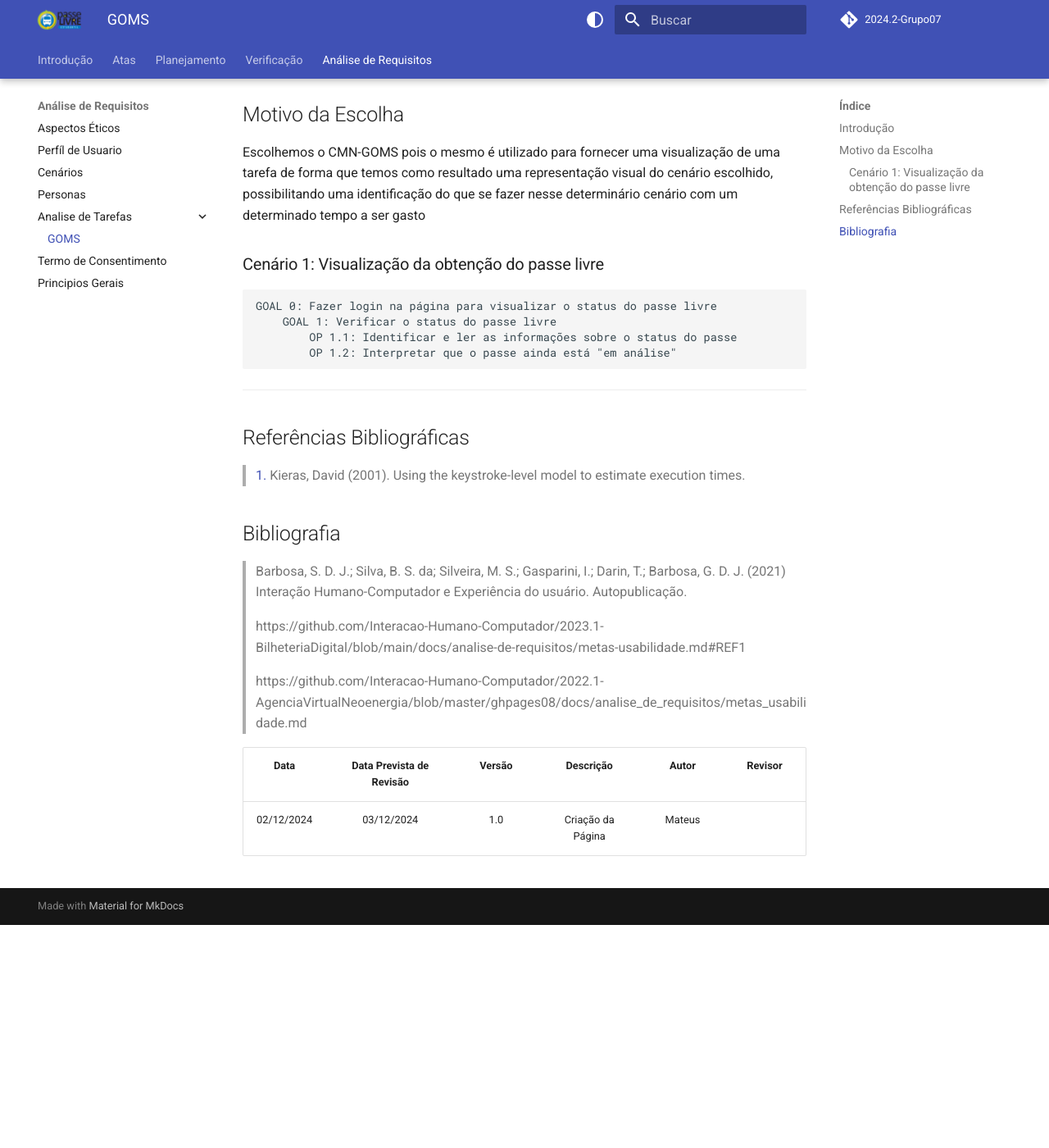
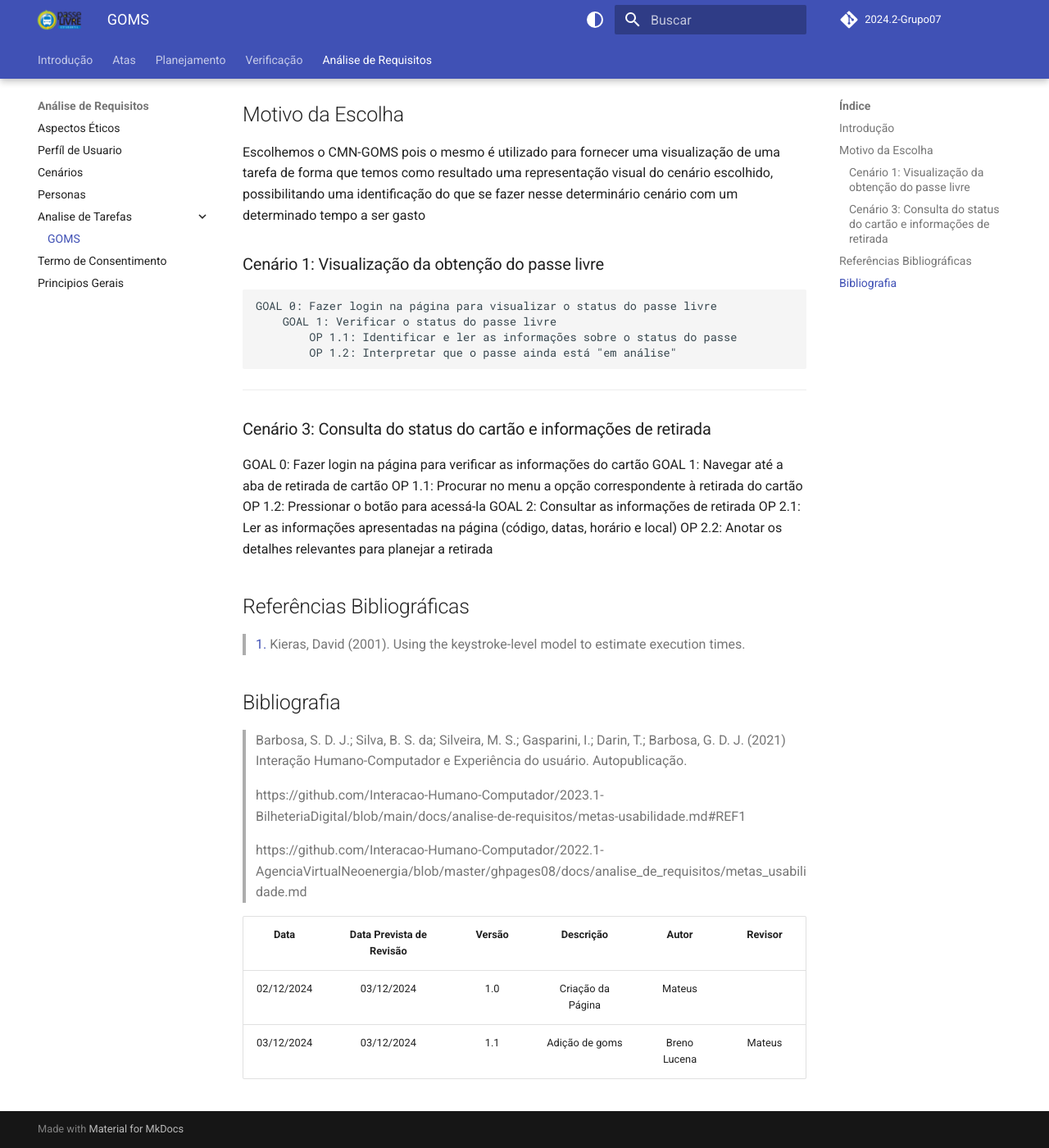
Before and after one commit to Interacao-Humano-Computador/2024.2-PasseLivreEstudantil, an MkDocs documentation site: the page built from docs/analisedeRequsitos/analise_tarefas/goms.md, in a window 1280 px wide and 1400 px high, scrolled down 520 px. Shown: the whole window at 82% size. Built offline with MkDocs 1.6.1 and Material for MkDocs 9.7.7, drawn with Linux system fonts in a browser that asks for light colours; comment, search, counter and statistics services are not loaded; the version menu is left out; before the commit the page ends 1648 px from its top, so only the background shows below that.

````diff
--- a/docs/analisedeRequsitos/analise_tarefas/goms.md
+++ b/docs/analisedeRequsitos/analise_tarefas/goms.md
@@ -18,6 +18,16 @@ GOAL 0: Fazer login na página para visualizar o status do passe livre
 ```
 
 ---
+### Cenário 3: Consulta do status do cartão e informações de retirada
+
+
+GOAL 0: Fazer login na página para verificar as informações do cartão
+    GOAL 1: Navegar até a aba de retirada de cartão
+        OP 1.1: Procurar no menu a opção correspondente à retirada do cartão
+        OP 1.2: Pressionar o botão para acessá-la
+    GOAL 2: Consultar as informações de retirada
+        OP 2.1: Ler as informações apresentadas na página (código, datas, horário e local)
+        OP 2.2: Anotar os detalhes relevantes para planejar a retirada
 
 ## Referências Bibliográficas
 
@@ -35,3 +45,4 @@ GOAL 0: Fazer login na página para visualizar o status do passe livre
 |    Data    | Data Prevista de Revisão | Versão |     Descrição     | Autor  | Revisor |
 | :--------: | :----------------------: | :----: | :---------------: | :----: | :-----: |
 | 02/12/2024 |        03/12/2024        |  1.0   | Criação da Página | Mateus |         |
+|03/12/2024  |        03/12/2024        |  1.1   | Adição de goms    | Breno Lucena| Mateus|
````
Also changed, not shown: docs/analisedeRequsitos/cenarios.md (+4 -0 lines), docs/analisedeRequsitos/guiaDeEstilo.md (added, +55 -0 lines), docs/assets/figma.png (added).
